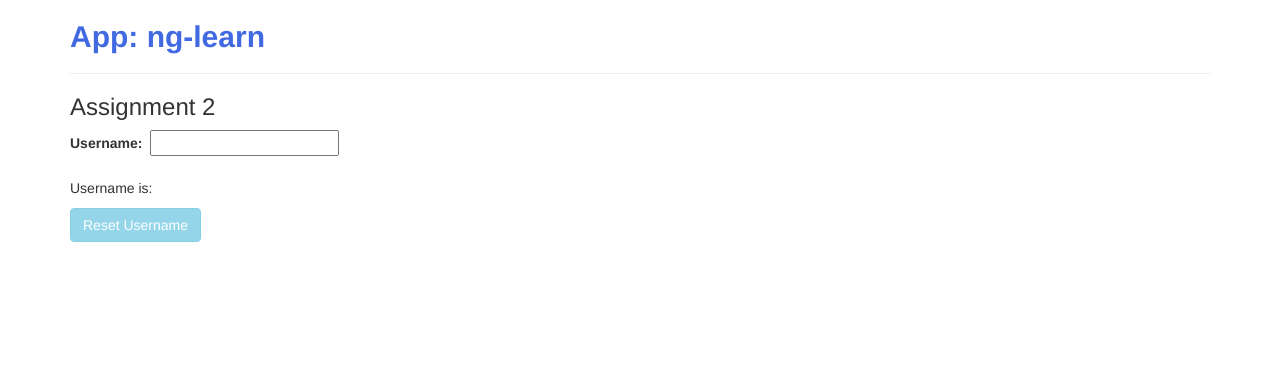
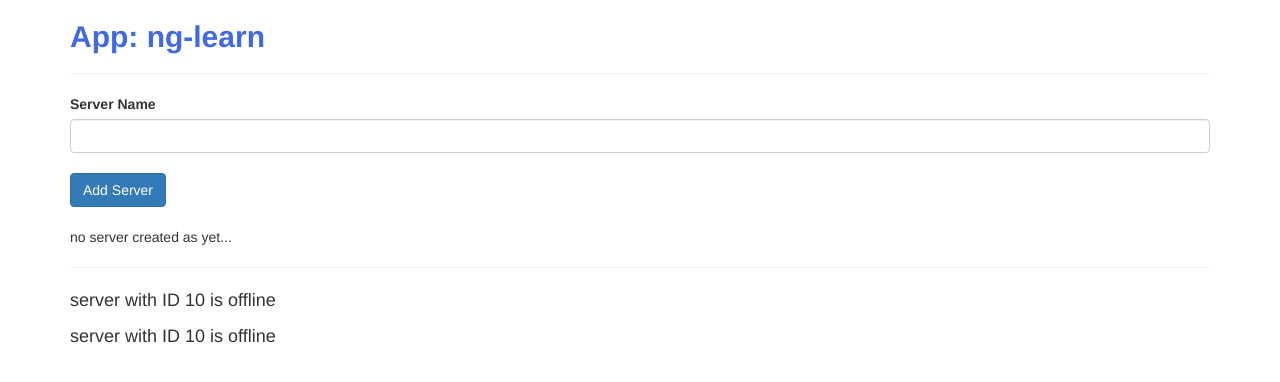
Before and after one commit to jaysen/ng-learn, an Angular app: page / in a window 1280 px wide. Shown: the top 382 px of the page. Built offline with nearby package versions, Linux system fonts and the light colour scheme.

Commit message:
disable assignment 2 for main app

```diff
--- a/src/app/app.component.html
+++ b/src/app/app.component.html
@@ -3,15 +3,15 @@
     <div class="col-xs-12">
       <h2>App: {{ title }}</h2>
       <hr/>
-      <!-- <app-servers></app-servers> -->
+      <app-servers></app-servers>
 
       <!-- Assignment 1
       <app-warning-alert></app-warning-alert>
       <app-success-alert></app-success-alert>
       -->
 
-      <h3>Assignment 2</h3>
-      <app-assignment2></app-assignment2>
+      <!-- <h3>Assignment 2</h3>
+      <app-assignment2></app-assignment2> -->
 
 
     </div>
```
